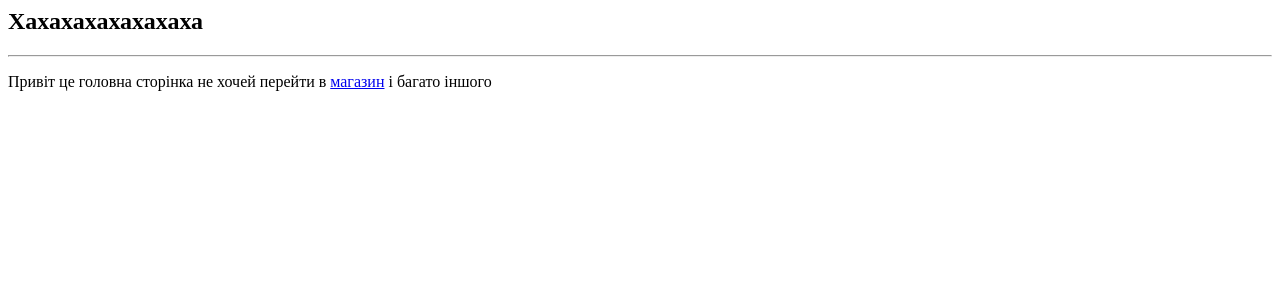
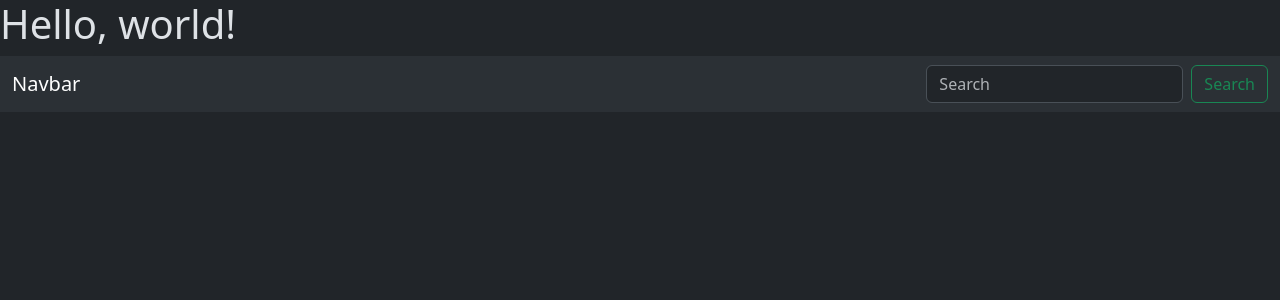
Before and after one commit to DDosCats/Sigma-Python-Hub, a Python web app: template apps/main/templates/main/index.html in a window 1280 px wide. Shown: the top 300 px of the page. Run offline with Jinja, Linux system fonts and the light colour scheme; the template is opened without the code that fills it, so the values that code supplies are empty.

Commit message:
add navbar

```diff
--- a/apps/main/templates/main/index.html
+++ b/apps/main/templates/main/index.html
@@ -1,4 +1,23 @@
-<h2> Хахахахахахахаха</h2>
-<hr>
-<p> Привіт це головна сторінка не хочей перейти в <a href = "/magazine">магазин</a> і багато іншого
-</p>
+<!doctype html>
+<html lang="en" data-bs-theme="dark">
+  <head>
+    <meta charset="utf-8">
+    <meta name="viewport" content="width=device-width, initial-scale=1">
+    <title>Homework3</title>
+    <link href="https://cdn.jsdelivr.net/npm/bootstrap@5.3.2/dist/css/bootstrap.min.css" rel="stylesheet" integrity="sha384-T3c6CoIi6uLrA9TneNEoa7RxnatzjcDSCmG1MXxSR1GAsXEV/Dwwykc2MPK8M2HN" crossorigin="anonymous">
+  </head>
+  <body>
+    <h1>Hello, world!</h1>
+    <script src="https://cdn.jsdelivr.net/npm/bootstrap@5.3.2/dist/js/bootstrap.bundle.min.js" integrity="sha384-C6RzsynM9kWDrMNeT87bh95OGNyZPhcTNXj1NW7RuBCsyN/o0jlpcV8Qyq46cDfL" crossorigin="anonymous"></script>
+  </body>
+</html>
+
+<nav class="navbar bg-body-tertiary">
+    <div class="container-fluid">
+      <a class="navbar-brand">Navbar</a>
+      <form class="d-flex" role="search">
+        <input class="form-control me-2" type="search" placeholder="Search" aria-label="Search">
+        <button class="btn btn-outline-success" type="submit">Search</button>
+      </form>
+    </div>
+  </nav>
```
